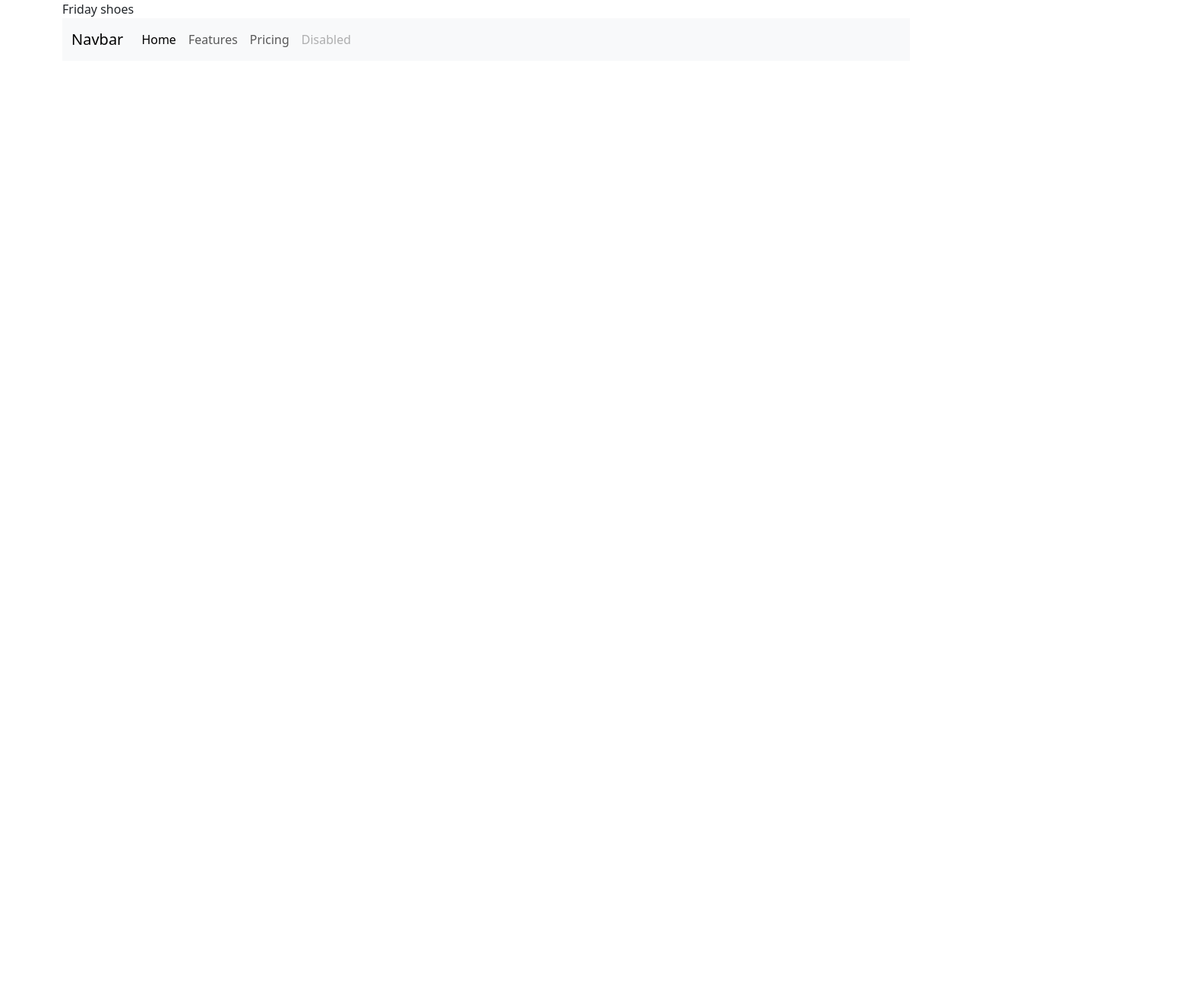
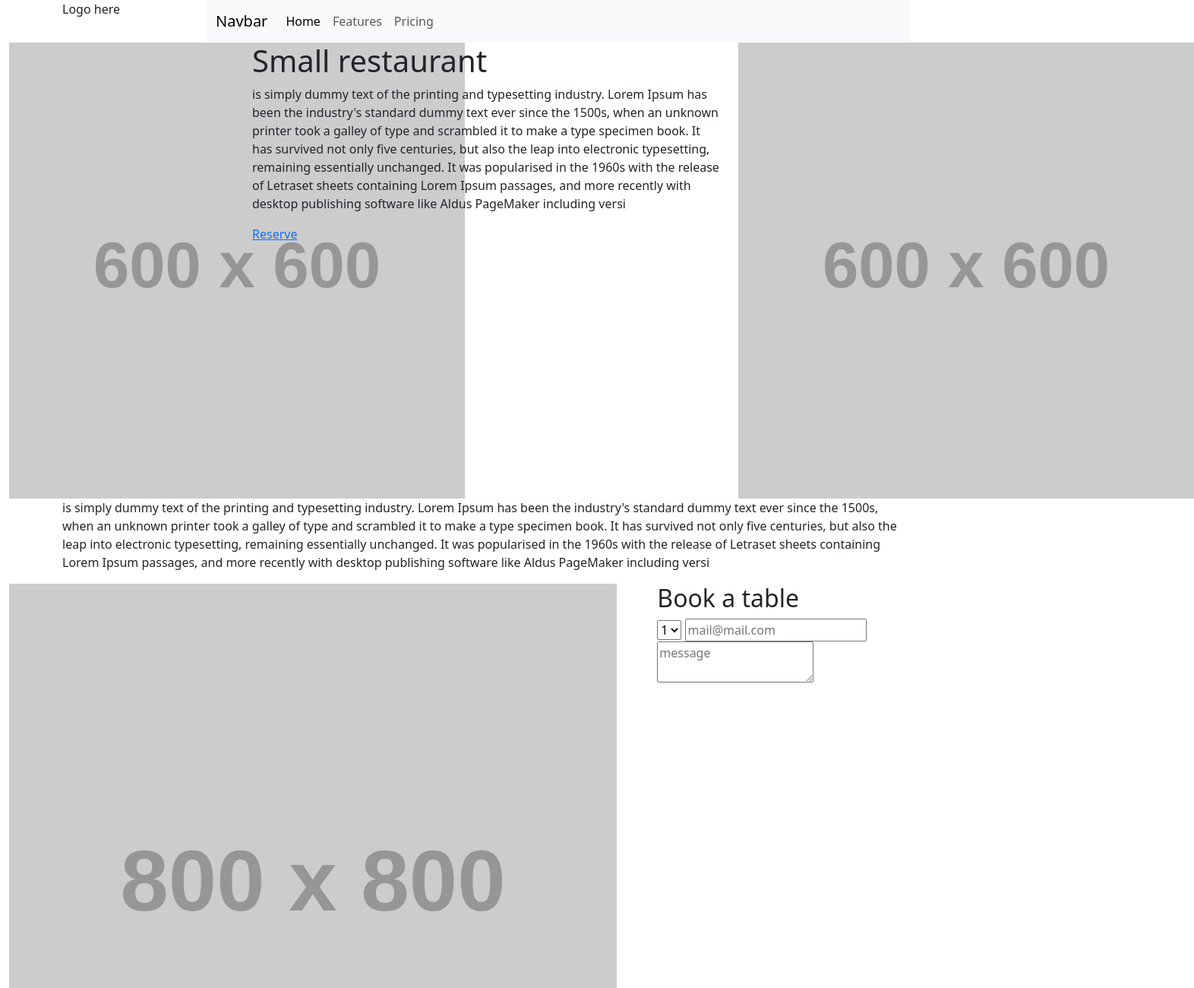
Before and after one commit to m-andreev-2suedu/8b-class, a plain HTML site: page m.andreev/index.html in a window 1280 px wide. Shown: the top 1300 px of the page at 76% size, 1572 px wide, since content can reach past the window. Before the commit the page ends 800 px from the top, so only its background shows below. Drawn offline with nearby package versions, Linux system fonts and the light colour scheme; placeholder pictures from the web are drawn by us.

Commit message:
PRoject skeleton

```diff
--- a/m.andreev/index.html
+++ b/m.andreev/index.html
@@ -1,41 +1,32 @@
-<!DOCTYPE html>
+<!doctype html>
 <html lang="en">
 <head>
+    <meta charset="utf-8">
     <meta name="viewport" content="width=device-width, initial-scale=1">
-    <title>Screenshot 2023-12-17 at 15-19-10 Faraday — Webflow Ecommerce website template.png</title>
-    <link rel="stylesheet" href="https://cdn.jsdelivr.net/npm/bootstrap@5.3.2/dist/css/bootstrap.min.css">
-<link
+    <title>Bootstrap demo</title>
+    <link href="https://cdn.jsdelivr.net/npm/bootstrap@5.3.2/dist/css/bootstrap.min.css" rel="stylesheet" integrity="sha384-T3c6CoIi6uLrA9TneNEoa7RxnatzjcDSCmG1MXxSR1GAsXEV/Dwwykc2MPK8M2HN" crossorigin="anonymous">
 </head>
 <body>
 
 <header class="main-header">
     <div class="container">
         <div class="row">
-            <div class="col-12 col-3">
-                Friday shoes
+            <div class="col-12 col-sm-2">
+                Logo here
             </div>
-            <div class="col-12 col-9">
+            <div class="col-12 col-sm-10">
                 <nav class="navbar navbar-expand-lg bg-body-tertiary">
                     <div class="container-fluid">
                         <a class="navbar-brand" href="#">Navbar</a>
-                      <button class="navbar-toggler" type="button" data-bs-toggle="collapse" data-bs-target="#navbarNav" aria-controls="navbarNav" aria-expanded="false" aria-label="Toggle navigation">
+                        <button class="navbar-toggler" type="button" data-bs-toggle="collapse" data-bs-target="#navbarNavAltMarkup" aria-controls="navbarNavAltMarkup" aria-expanded="false" aria-label="Toggle navigation">
                             <span class="navbar-toggler-icon"></span>
                         </button>
-                      <div class="collapse navbar-collapse" id="navbarNav">
-                        <ul class="navbar-nav">
-                          <li class="nav-item">
+                        <div class="collapse navbar-collapse" id="navbarNavAltMarkup">
+                            <div class="navbar-nav">
                                 <a class="nav-link active" aria-current="page" href="#">Home</a>
-                          </li>
-                          <li class="nav-item">
                                 <a class="nav-link" href="#">Features</a>
-                          </li>
-                          <li class="nav-item">
                                 <a class="nav-link" href="#">Pricing</a>
-                          </li>
-                          <li class="nav-item">
-                            <a class="nav-link disabled" aria-disabled="true">Disabled</a>
-                          </li>
-                        </ul>
+                            </div>
                         </div>
                     </div>
                 </nav>
@@ -44,5 +35,58 @@
     </div>
 </header>
 
+<section class="main-about-us">
+    <div class="container-fluid">
+        <div class="row">
+            <div class="col-3">
+                <img src="https://placehold.co/600x600">
+            </div>
+            <div class="col-6">
+                <h1>Small restaurant</h1>
+                <p>is simply dummy text of the printing and typesetting industry. Lorem Ipsum has been the industry's standard dummy text ever since the 1500s, when an unknown printer took a galley of type and scrambled it to make a type specimen book. It has survived not only five centuries, but also the leap into electronic typesetting, remaining essentially unchanged. It was popularised in the 1960s with the release of Letraset sheets containing Lorem Ipsum passages, and more recently with desktop publishing software like Aldus PageMaker including versi</p>
+                <a href="#">Reserve</a>
+            </div>
+            <div class="col-3">
+                <img src="https://placehold.co/600x600">
+            </div>
+        </div>
+    </div>
+</section>
+
+<section class="main-text">
+    <div class="container">
+        <div class="row">
+            <div class="col-12">
+                <p>is simply dummy text of the printing and typesetting industry. Lorem Ipsum has been the industry's standard dummy text ever since the 1500s, when an unknown printer took a galley of type and scrambled it to make a type specimen book. It has survived not only five centuries, but also the leap into electronic typesetting, remaining essentially unchanged. It was popularised in the 1960s with the release of Letraset sheets containing Lorem Ipsum passages, and more recently with desktop publishing software like Aldus PageMaker including versi</p>
+            </div>
+        </div>
+    </div>
+</section>
+
+<section class="main-reserve">
+    <div class="container-fluid">
+        <div class="row">
+            <div class="col-8">
+                <img src="https://placehold.co/800x800">
+            </div>
+            <div class="col-4">
+                <form>
+                    <h2>Book a table</h2>
+                    <select>
+                        <option value="1">1</option>
+                        <option value="2">2</option>
+                        <option value="3">3</option>
+                        <option value="4">4</option>
+                        <option value="5">5</option>
+                    </select>
+                    <input type="text" placeholder="mail@mail.com">
+                    <textarea placeholder="message"></textarea>
+                </form>
+            </div>
+        </div>
+    </div>
+</section>
+
+<script src="https://cdn.jsdelivr.net/npm/bootstrap@5.3.2/dist/js/bootstrap.bundle.min.js" integrity="sha384-C6RzsynM9kWDrMNeT87bh95OGNyZPhcTNXj1NW7RuBCsyN/o0jlpcV8Qyq46cDfL" crossorigin="anonymous"></script>
 </body>
 </html>
```
Lines whose indentation alone changed are shown as unchanged.
